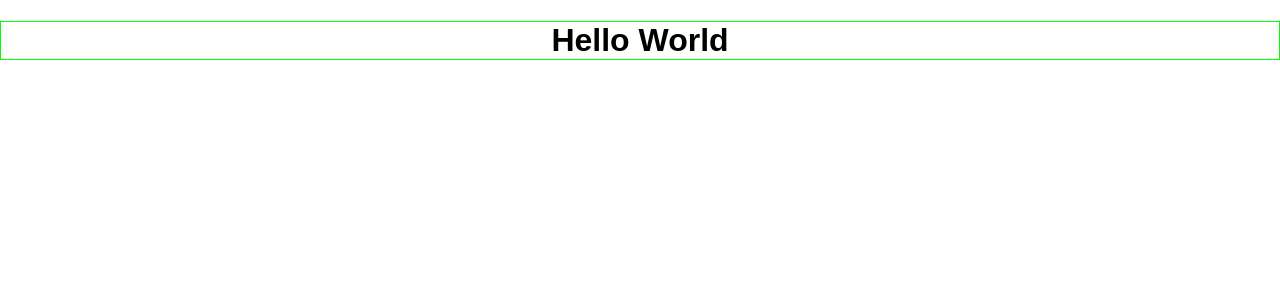
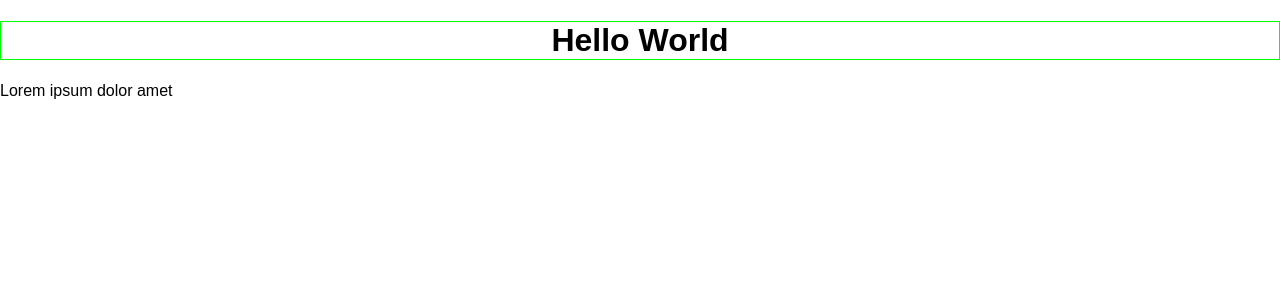
Before and after one commit to ericbastarache/spa-dashboard, a React (Create React App) app: page / in a window 1280 px wide. Shown: the top 300 px of the page. Built offline with nearby package versions, Linux system fonts and the light colour scheme.

Commit message:
footer component

```diff
--- a/src/App.js
+++ b/src/App.js
@@ -1,10 +1,14 @@
 import React, { Component } from 'react';
 import Header from './components/Header/Header';
+import Footer from './components/Footer/Footer';
 
 class App extends Component {
   render() {
     return (
-      <Header headerText="Hello World"/>
+      <div>
+        <Header headerText="Hello World"/>
+        <Footer footerText="Lorem ipsum dolor amet" />
+      </div>
     );
   }
 }
--- /dev/null
+++ b/src/components/Footer/Footer.js
@@ -0,0 +1,14 @@
+import React from 'react';
+import './Footer.css';
+
+const Footer = (props) => {
+    return (
+        <footer>
+            <div className="container">
+                <p>{props.footerText}</p>
+            </div>
+        </footer>
+    );
+}
+
+export default Footer;
```
Also changed, not shown: src/components/Footer/Footer.css (added).
